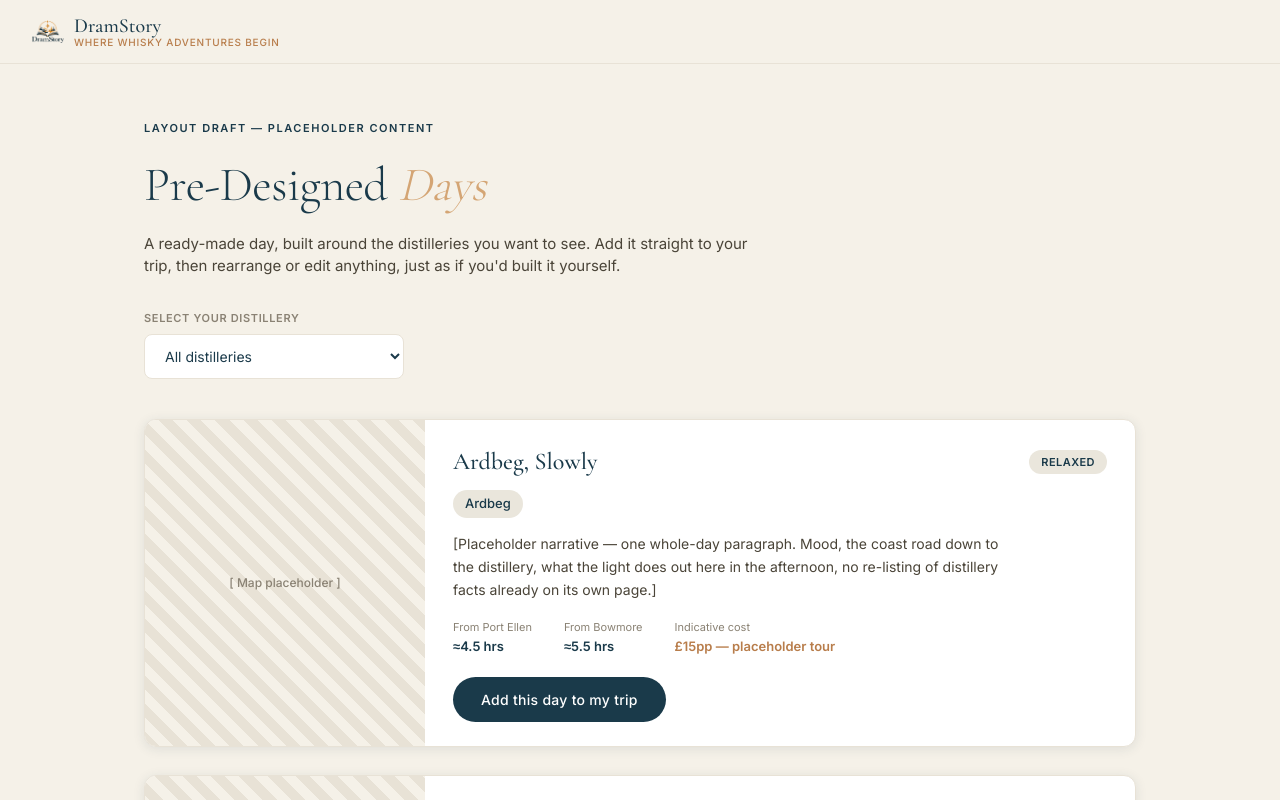
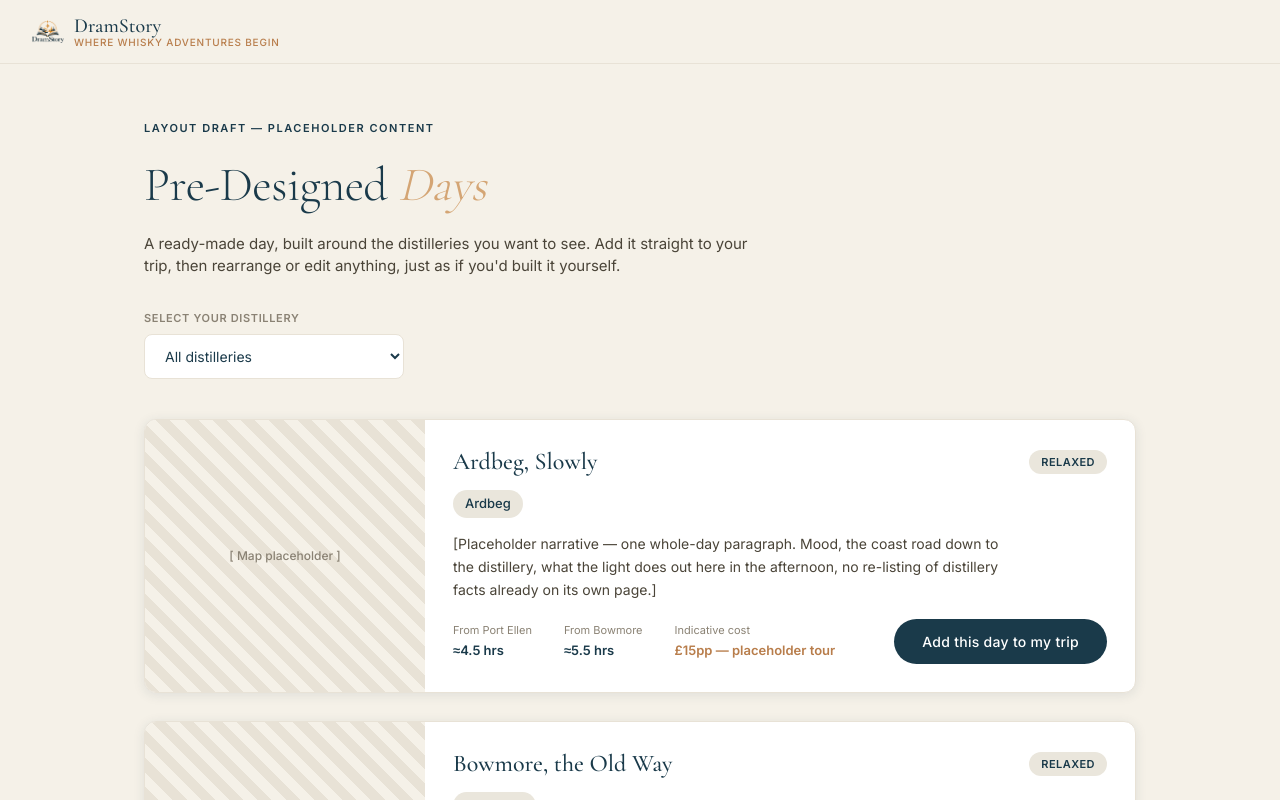
Before and after one commit to hodgkinsonmark1-pixel/DramStory, a Next.js app: page /days in a window 1280 px wide. Shown: the top 800 px of the page. Built offline with nearby package versions, Linux system fonts and the light colour scheme.

Commit message:
Move Add-this-day button inline with duration/cost row, right-aligned
Per feedback: button now sits at the end of the same row as the two
duration figures and indicative cost, rather than on its own line
below. Row wraps to a new line on narrow viewports, button still
right-aligned within it.

```diff
--- a/src/app/days/page.tsx
+++ b/src/app/days/page.tsx
@@ -202,8 +202,9 @@
             style={{
               display: "flex",
               flexWrap: "wrap",
+              alignItems: "center",
               gap: "20px 32px",
-              marginBottom: 20,
+              marginBottom: 4,
               fontSize: 13,
               color: "var(--peat)",
             }}
@@ -226,10 +227,10 @@
               </div>
               <div style={{ fontWeight: 600, color: "var(--copper)" }}>{day.cost}</div>
             </div>
-          </div>
 
             <button
               style={{
+                marginLeft: "auto",
                 padding: "12px 28px",
                 background: "var(--green-deep)",
                 color: "white",
@@ -240,12 +241,14 @@
                 fontWeight: 500,
                 cursor: "pointer",
                 letterSpacing: "0.02em",
+                whiteSpace: "nowrap",
               }}
               disabled
               title="Placeholder — not wired to TripContext yet"
             >
               Add this day to my trip
             </button>
+          </div>
         </div>
       </div>
     </div>
```
Lines whose indentation alone changed are shown as unchanged.
